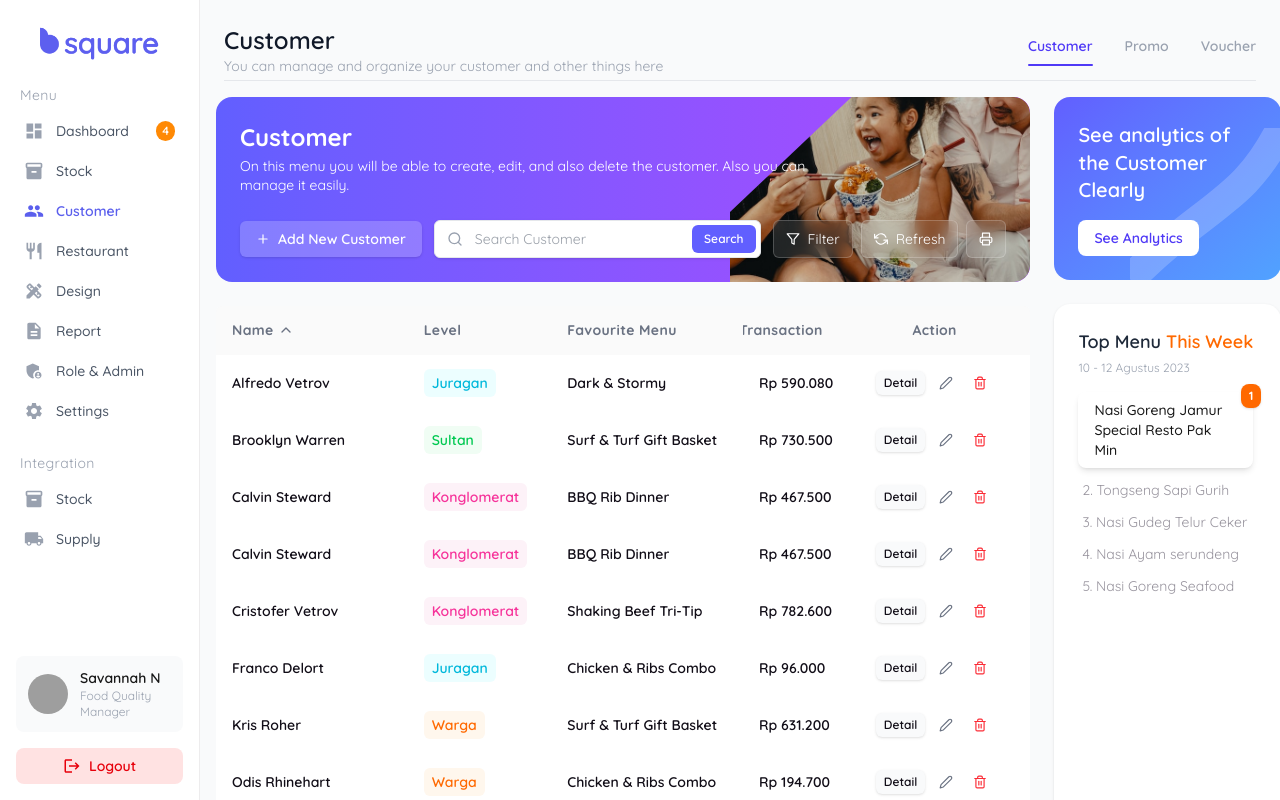
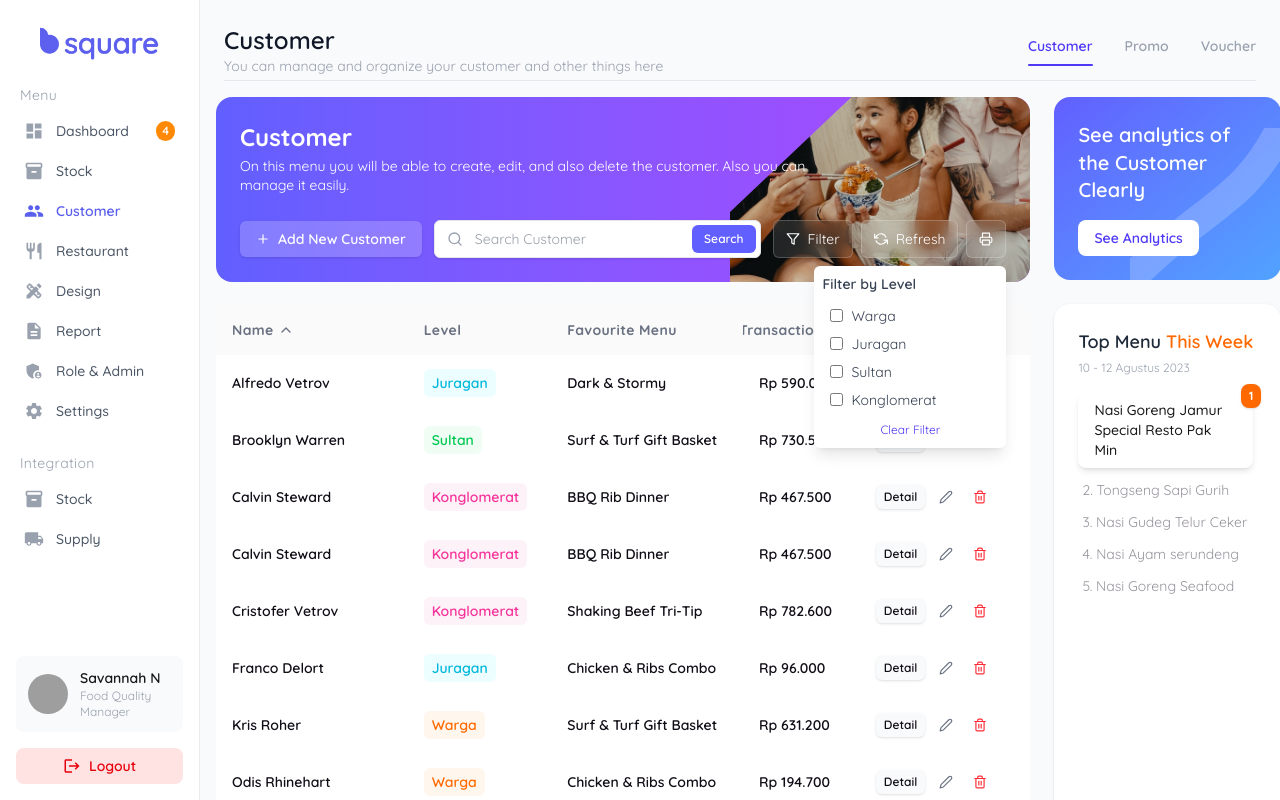
Before and after one commit to izharramdan/rekadigital_dashboard, a Next.js app: page /customer in a window 1280 px wide. Both pictures are taken after a click on the button "Filter". Shown: the top 800 px of the page. Built offline with nearby package versions, Linux system fonts and the light colour scheme; grey boxes are pictures that could not be loaded.

Commit message:
add filter

```diff
--- a/src/components/CustomerHeaderCard.tsx
+++ b/src/components/CustomerHeaderCard.tsx
@@ -9,22 +9,46 @@ import {
 } from "react-icons/fi";
 import CustomerAddModal from "./CustomerModal";
 import { useState } from "react";
-import { useDispatch } from "react-redux";
-import { setSearch } from "@/features/customers/customerSlice";
+import { useDispatch, useSelector } from "react-redux";
+import { setSearch, setFilterLevels } from "@/features/customers/customerSlice";
+import { RootState } from "@/store";
+import Image from "next/image";
 
-import Image from "next/image";
+const LEVELS = ["Warga", "Juragan", "Sultan", "Konglomerat"];
 
 export default function CustomerHeaderCard() {
   const [showAddModal, setShowAddModal] = useState(false);
   const [search, setSearchInput] = useState("");
+  const [filterOpen, setFilterOpen] = useState(false);
+
   const dispatch = useDispatch();
+  const filterLevels = useSelector(
+    (state: RootState) => state.customer.filterLevels || []
+  );
+
+  function handleLevelChange(level: string) {
+    const newLevels = filterLevels.includes(level)
+      ? filterLevels.filter((l) => l !== level)
+      : [...filterLevels, level];
+    dispatch(setFilterLevels(newLevels));
+  }
+
   function handleSearch(e: React.FormEvent) {
     e.preventDefault();
     dispatch(setSearch(search));
   }
+
+  function handleRefresh() {
+    window.location.reload(); // atau dispatch(getCustomers()) jika pakai async thunk
+  }
+
+  function handlePrint() {
+    window.print();
+  }
+
   return (
-    <div className="relative bg-gradient-to-r from-indigo-500 to-purple-500 rounded-2xl p-6 text-white font-quicksand overflow-hidden">
-      {/* Decorative Background Image */}
+    <div className="relative bg-gradient-to-r from-indigo-500 to-purple-500 rounded-2xl p-6 text-white font-quicksand overflow-visible">
+      {/* Background Image */}
       <div className="absolute right-0 top-0 bottom-0 w-[300px] hidden md:block rounded-r-2xl overflow-hidden">
         <div className="relative w-full h-full">
           <Image
@@ -40,7 +64,7 @@ export default function CustomerHeaderCard() {
         </div>
       </div>
 
-      {/* Content */}
+      {/* Main Content */}
       <div className="relative z-10 flex flex-col gap-4">
         {/* Header Text */}
         <div className="max-w-xl">
@@ -64,7 +88,7 @@ export default function CustomerHeaderCard() {
 
           {/* Search Bar */}
           <form
-            className="flex-1 min-w-[220px] flex items-center overflow-hidden rounded-md bg-white shadow-sm border border-gray-200 max-w-lg"
+            className="flex-grow min-w-[220px] flex items-center overflow-hidden rounded-md bg-white shadow-sm border border-gray-200 max-w-[900px]"
             onSubmit={handleSearch}
           >
             <div className="flex items-center px-3 text-gray-400">
@@ -85,24 +109,73 @@ export default function CustomerHeaderCard() {
             </button>
           </form>
 
-          {/* Action Buttons - Frosted Glass */}
-          <div className="flex gap-2 ml-auto">
-            {[
-              { icon: <FiFilter />, label: "Filter" },
-              { icon: <FiRefreshCcw />, label: "Refresh" },
-              { icon: <FiPrinter />, label: "" },
-            ].map(({ icon, label }, i) => (
-              <button
-                key={i}
-                className="flex items-center gap-2 bg-white/10 hover:bg-white/20 text-white rounded-md px-3 py-2 text-sm transition backdrop-blur-sm border border-white/20"
-              >
-                {icon}
-                {label}
-              </button>
-            ))}
+          {/* Buttons: Filter, Refresh, Print */}
+          <div className="flex gap-2 ml-auto relative">
+            {/* Filter */}
+            <button
+              type="button"
+              className="flex items-center gap-2 bg-white/10 hover:bg-white/20 text-white rounded-md px-3 py-2 text-sm transition backdrop-blur-sm border border-white/20"
+              onClick={() => setFilterOpen((v) => !v)}
+            >
+              <FiFilter />
+              Filter
+            </button>
+
+            {/* Refresh */}
+            <button
+              type="button"
+              onClick={handleRefresh}
+              className="flex items-center gap-2 bg-white/10 hover:bg-white/20 text-white rounded-md px-3 py-2 text-sm transition backdrop-blur-sm border border-white/20"
+            >
+              <FiRefreshCcw />
+              Refresh
+            </button>
+
+            {/* Print */}
+            <button
+              type="button"
+              onClick={handlePrint}
+              className="flex items-center gap-2 bg-white/10 hover:bg-white/20 text-white rounded-md px-3 py-2 text-sm transition backdrop-blur-sm border border-white/20"
+            >
+              <FiPrinter />
+            </button>
+
+            {/* Dropdown Filter */}
+            {filterOpen && (
+              <div className="absolute right-0 top-full mt-2 w-48 bg-white text-gray-700 rounded-md shadow-lg z-50 p-2">
+                <div className="font-semibold mb-2 text-sm">
+                  Filter by Level
+                </div>
+                {LEVELS.map((level) => (
+                  <label
+                    key={level}
+                    className="flex items-center gap-2 px-2 py-1 hover:bg-gray-100 rounded cursor-pointer text-sm"
+                  >
+                    <input
+                      type="checkbox"
+                      checked={filterLevels.includes(level)}
+                      onChange={() => handleLevelChange(level)}
+                      className="accent-indigo-500"
+                    />
+                    {level}
+                  </label>
+                ))}
+                <button
+                  className="mt-2 w-full text-xs text-indigo-600 hover:underline"
+                  onClick={() => {
+                    dispatch(setFilterLevels([]));
+                    setFilterOpen(false);
+                  }}
+                >
+                  Clear Filter
+                </button>
+              </div>
+            )}
           </div>
         </div>
       </div>
+
+      {/* Modal */}
       <CustomerAddModal
         open={showAddModal}
         onClose={() => setShowAddModal(false)}
--- a/src/components/CustomerTable.tsx
+++ b/src/components/CustomerTable.tsx
@@ -11,6 +11,9 @@ import { sortCustomers, SortKey, SortOrder } from "@/utils/sortCustomers";
 export default function CustomerTable() {
   const customers = useSelector((state: RootState) => state.customer.data);
   const search = useSelector((state: RootState) => state.customer.search);
+  const filterLevels = useSelector(
+    (state: RootState) => state.customer.filterLevels || []
+  );
   const [page, setPage] = useState(1);
   const [sortKey, setSortKey] = useState<SortKey>("name");
   const [sortOrder, setSortOrder] = useState<SortOrder>("asc");
@@ -25,7 +28,12 @@ export default function CustomerTable() {
   }
   const itemsPerPage = 10;
 
-  const filteredCustomers = customers.filter((c) =>
+  const levelFilteredCustomers =
+    filterLevels.length > 0
+      ? customers.filter((c) => filterLevels.includes(c.level))
+      : customers;
+
+  const filteredCustomers = levelFilteredCustomers.filter((c) =>
     [c.name, c.level, c.favoriteMenu, c.totalTransaction.toString()]
       .join(" ")
       .toLowerCase()
--- a/src/features/customers/customerSlice.ts
+++ b/src/features/customers/customerSlice.ts
@@ -14,6 +14,7 @@ interface CustomerState {
   sortBy: keyof Customer | null;
   sortDirection: "asc" | "desc";
   currentPage: number;
+  filterLevels?: string[];
 }
 
 const initialState: CustomerState = {
@@ -93,6 +94,7 @@ const initialState: CustomerState = {
   sortBy: null,
   sortDirection: "asc",
   currentPage: 1,
+  filterLevels: [],
 };
 
 const customerSlice = createSlice({
@@ -117,9 +119,13 @@ const customerSlice = createSlice({
     setPage: (state, action: PayloadAction<number>) => {
       state.currentPage = action.payload;
     },
+    setFilterLevels: (state, action: PayloadAction<string[]>) => {
+      state.filterLevels = action.payload;
+      state.currentPage = 1;
+    },
   },
 });
 
-export const { addCustomer, setSearch, setSort, setPage } =
+export const { addCustomer, setSearch, setSort, setPage, setFilterLevels } =
   customerSlice.actions;
 export default customerSlice.reducer;
```
